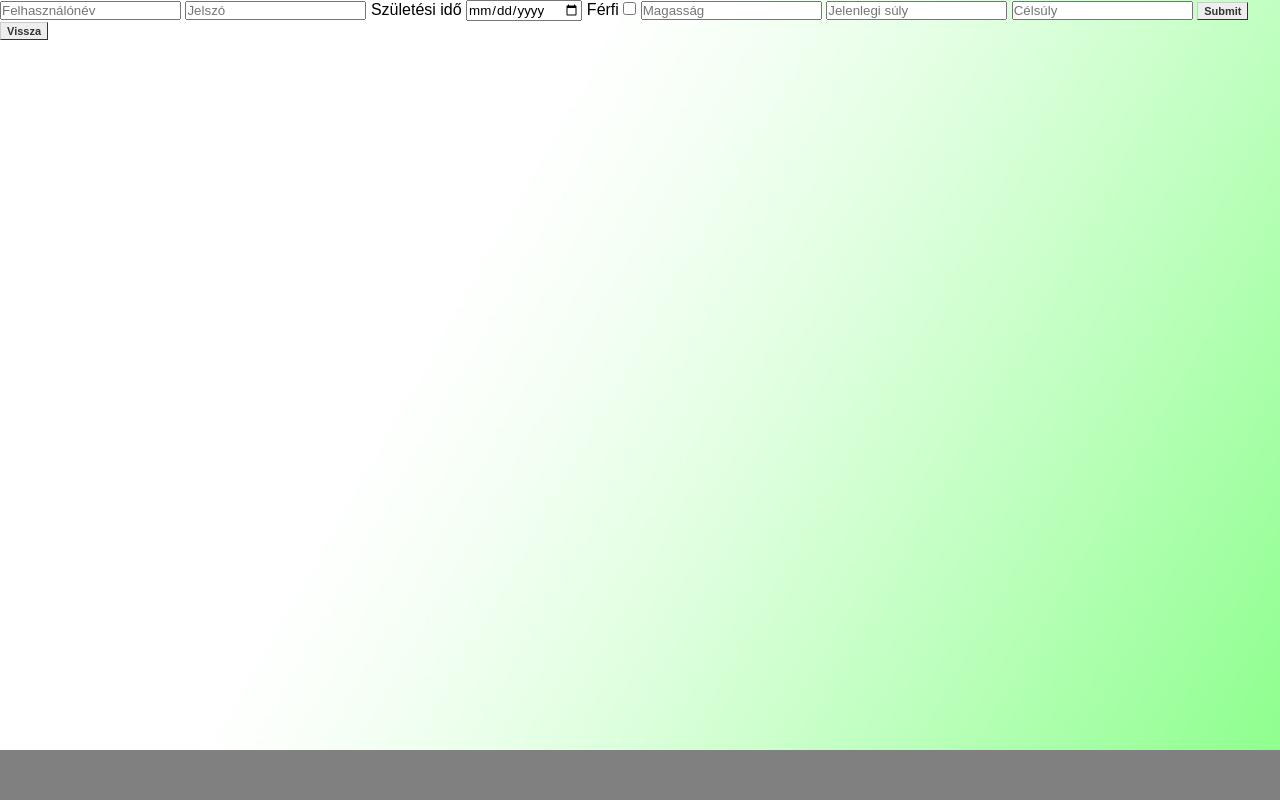
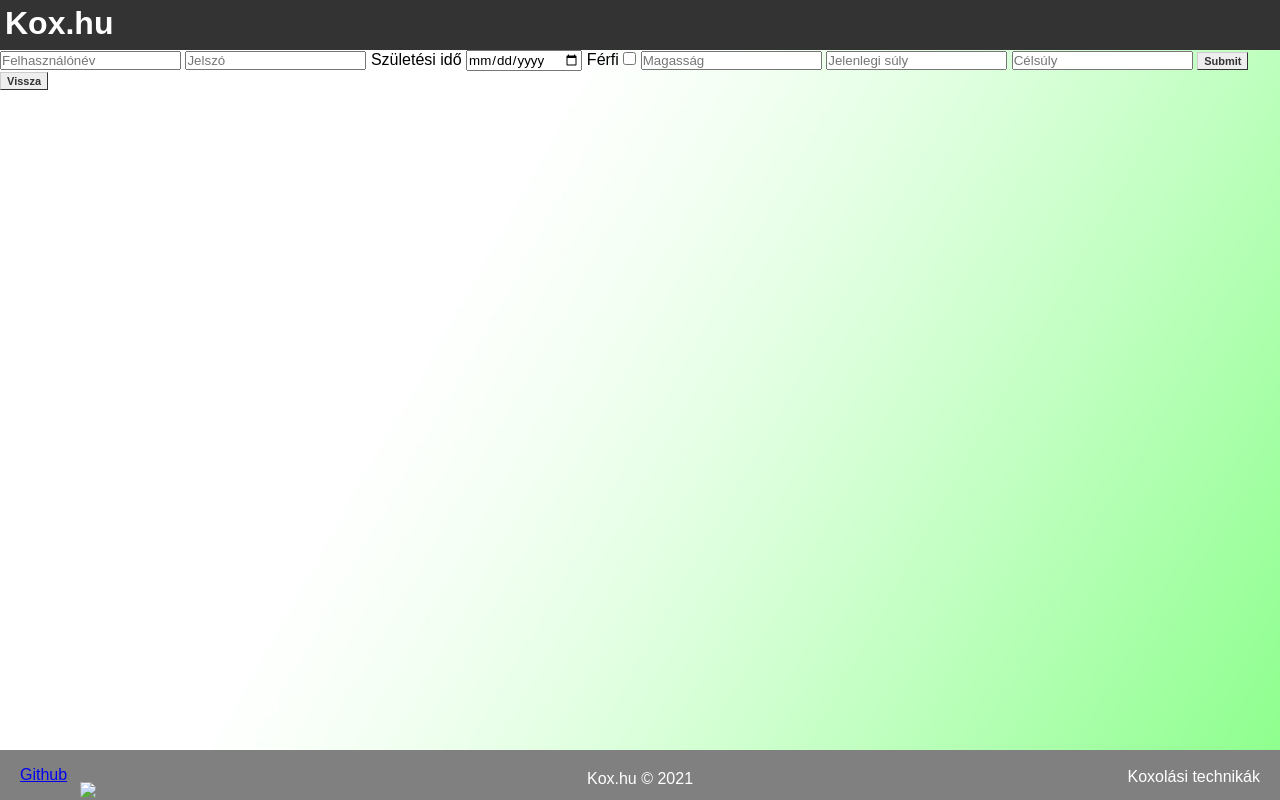
Before and after one commit to tamas646/SZLG-Django-projekt, a Django app: page /regisztracio in a window 1280 px wide. Run offline with Django 3.2, Linux system fonts and the light colour scheme.

Commit message:
header minden oldalon + include footer

```diff
--- a/kox/koxapp/static/css/regisztracio.css
+++ b/kox/koxapp/static/css/regisztracio.css
@@ -0,0 +1,13 @@
+.topnav {
+	background-color: #333;
+    width: 100%;
+    padding-bottom: 50px;
+}
+
+#koksz{
+  float: left;
+  color: white;
+  font: Arial;
+  margin-top: 5px;
+  margin-left: 5px;
+}
--- a/kox/templates/footer.html
+++ b/kox/templates/footer.html
@@ -1,4 +1,6 @@
-<footer class="footer">
+	<footer class="footer">
 		<p id="footerszoveg">Kox.hu © 2021</p>
 		<p class="flink"><button onclick="Rickroll();" class="btn">Koxolási technikák</button></p>
+		<p class="github"><a href="https://github.com/tamas646/SZLG-Django-projekt" class="glink">Github</a></p>
+		<img src="https://github.com/favicon.ico" class="gitico">
 	</footer>
--- a/kox/templates/grafikonok.html
+++ b/kox/templates/grafikonok.html
@@ -11,6 +11,7 @@
 </head>
 <body>
 	<header class="topnav">
+		<h1 id="koksz">Kox.hu</h1>
 		<a href="backend/logout" >Kijelentkezés</a>
 		<a href="beviteli-mezo" >Beviteli mező</a>
 		<a href="adatok" >Adatok</a>
@@ -160,8 +161,8 @@
 			</div>
 		</div>
 	</div>
-<footer class="footer">
-
+<footer>
+	{% include "footer.html" %}
 </footer>
 </body>
 </html>
--- a/kox/templates/regisztracio.html
+++ b/kox/templates/regisztracio.html
@@ -9,9 +9,9 @@
 	<link rel="stylesheet" type="text/css" href="/static/css/regisztracio.css">
 </head>
 <body>
-	<div>
-
-	</div>
+	<header class="topnav">
+		<h1 id="koksz">Kox.hu</h1>
+	</header>
 	<div>
 		<div>
 			<form action="backend/registration" method="POST">
@@ -33,8 +33,8 @@
 	<div>
 
 	</div>
-<footer class="footer">
-
+<footer>
+	{% include "footer.html" %}
 </footer>
 </body>
 </html>
```
Also changed, not shown: kox/koxapp/static/css/bejelentkezes.css (+9 -2 lines), kox/koxapp/static/css/beviteli-mezo.css (+8 -0 lines), kox/koxapp/static/css/grafikonok.css (+8 -0 lines), kox/templates/adatok.html (+3 -16 lines), kox/templates/bejelentkezes.html (+6 -6 lines), kox/templates/beviteli-mezo.html (+4 -12 lines).
